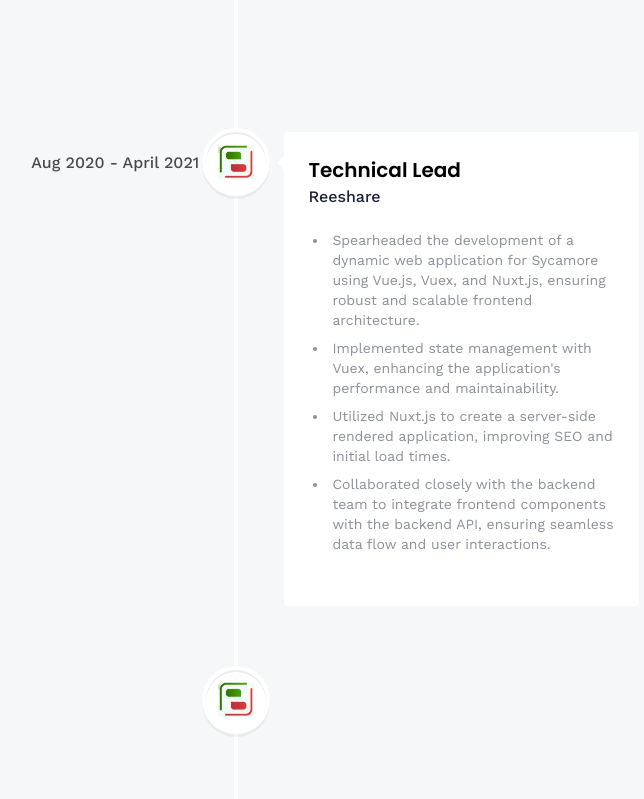
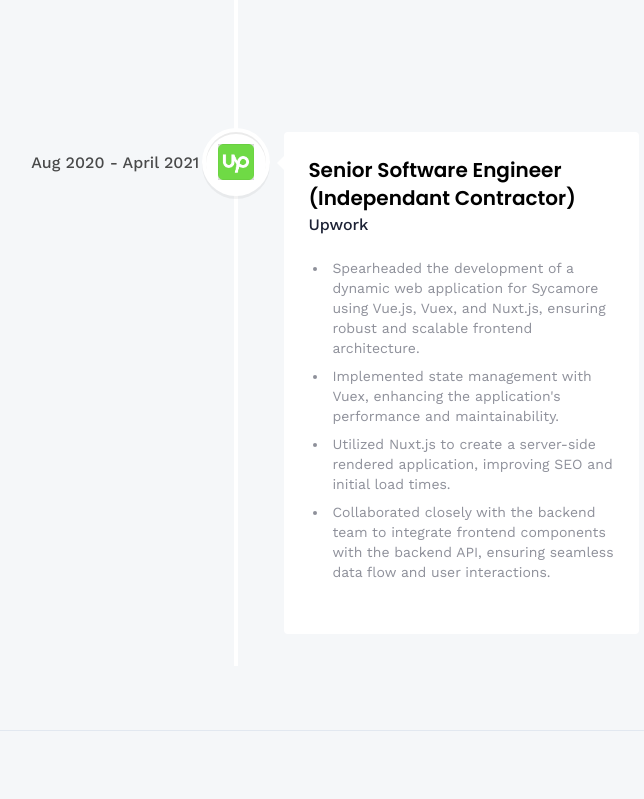
Before and after one commit to Onyedikachi123/My-3D-Portfolio, a React (Vite) app: page /about in a window 1280 px wide. Shown: the part 3780-4579 px from the top of the page, without its empty margins (404-1048 px from the left). Built offline with nearby package versions, Linux system fonts and the light colour scheme.

Commit message:
working on experience

```diff
--- a/src/constants/index.js
+++ b/src/constants/index.js
@@ -4,6 +4,7 @@ import Cerebral from '../assets/images/cerebral.png'
 import Cuesoft from '../assets/images/cuesoft.png'
 import SycamoreNG from '../assets/images/sycamore.png'
 import Salvex from '../assets/images/salvex.png'
+import Upwork from '../assets/images/upwork.png'
 import {
     car,
     contact,
@@ -182,22 +183,9 @@ export const experiences = [
         ],
     },
     {
-        title: "Technical Lead",
-        company_name: "Reeshare",
-        icon: SycamoreNG,
-        iconBg: "#fff",
-        date: "Aug 2020 - April 2021",
-        points: [
-            "Spearheaded the development of a dynamic web application for Sycamore using Vue.js, Vuex, and Nuxt.js, ensuring robust and scalable frontend architecture.",
-            "Implemented state management with Vuex, enhancing the application's performance and maintainability.",
-            "Utilized Nuxt.js to create a server-side rendered application, improving SEO and initial load times.",
-            "Collaborated closely with the backend team to integrate frontend components with the backend API, ensuring seamless data flow and user interactions.",
-        ],
-    },
-    {
-        title: "Senior Frontend Engineer",
-        company_name: "SycamoreNG",
-        icon: SycamoreNG,
+        title: "Senior Software Engineer (Independant Contractor)",
+        company_name: "Upwork",
+        icon: Upwork,
         iconBg: "#fff",
         date: "Aug 2020 - April 2021",
         points: [
```
Also changed, not shown: src/assets/images/upwork.png (added).
